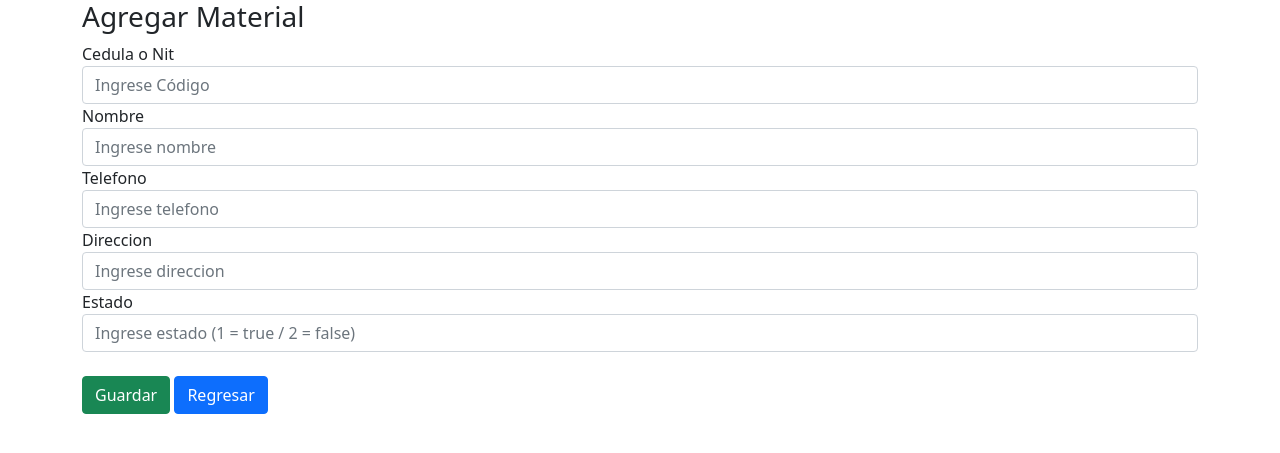
After one commit to dahiamps/facturacion, a Flask app: page /insert_cliente in a window 1280 px wide. The commit adds this page. Shown: the top 453 px of the page. Run offline with Flask 2, Linux system fonts and the light colour scheme.

Commit message:
Se crea metodo para crear el cliente

```diff
--- a/main.py
+++ b/main.py
@@ -2,6 +2,22 @@ from flask import Flask, render_template, request, redirect
 import controllerCliente
 
 app = Flask(__name__)
+
+
+
+@app.route('/insert_cliente')
+def form_insert_material():
+    return render_template('insertcliente.html')
+
+@app.route('/save_client',methods=["POST"])
+def save_client():
+    ccnit = request.form["ccnit"]
+    nombre = request.form["nombre"]
+    telefono = request.form["telefono"]
+    direccion = request.form["direccion"]
+    estado = request.form["estado"]
+    controllerCliente.insert_client(ccnit, nombre, telefono, direccion, estado)
+    return redirect("/Clientes")
 
 
 @app.route("/")
--- a/templates/clientes.html
+++ b/templates/clientes.html
@@ -3,7 +3,7 @@
 {% block contenido %}
     <div class="container">
         <h3>Clientes</h3>
-        <a href="" class="btn btn-primary">Agregar</a>
+        <a href="{{url_for('form_insert_material')}}" class="btn btn-primary">Agregar</a>
         <table class="table table-hover">
             <thead>
                 <tr>
--- /dev/null
+++ b/templates/insertcliente.html
@@ -0,0 +1,22 @@
+{% extends "layout.html" %}
+{% block titulo %}Agregar Material{% endblock %}
+{% block contenido %}
+<div class="container">
+    <h3>Agregar Material</h3>
+    <form action="{{url_for('save_client')}}" method="POST">
+        <label for="codmat">Cedula o Nit</label>
+        <input type="text" required class="form-control" placeholder="Ingrese Código" name="ccnit" id="ccnit">
+        <label for="name">Nombre</label>
+        <input type="text" required class="form-control" placeholder="Ingrese nombre" name="nombre" id="nombre">
+        <label for="name">Telefono</label>
+        <input type="number" required class="form-control" placeholder="Ingrese telefono" name="telefono" id="telefono">
+        <label for="coste">Direccion</label>
+        <input type="text" required class="form-control" placeholder="Ingrese direccion" name="direccion" id="direccion">
+        <label for="coste">Estado</label>
+        <input type="text" required class="form-control" placeholder="Ingrese estado (1 = true / 2 = false)" name="estado" id="estado">
+        <br>
+        <button type="submit" class="btn btn-success">Guardar</button>
+        <a href="{{url_for('clientes')}}" class="btn btn-primary">Regresar</a>
+    </form>
+</div>
+{% endblock %}
```
Also changed, not shown: controllerCliente.py (+9 -0 lines).
